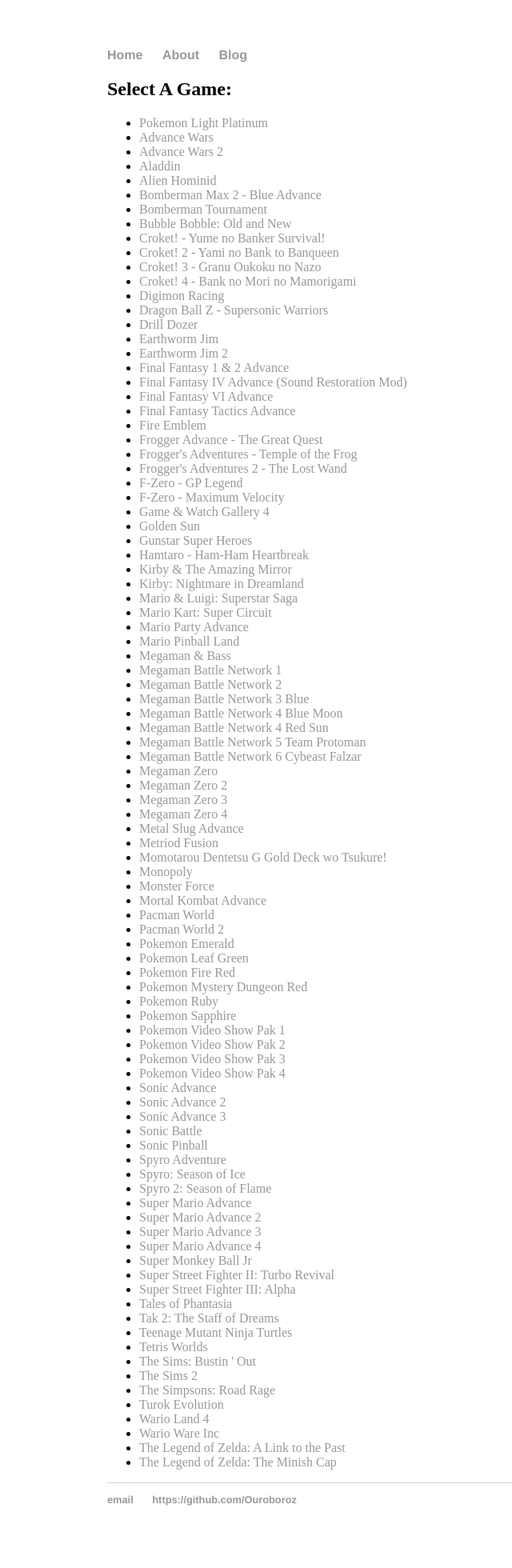
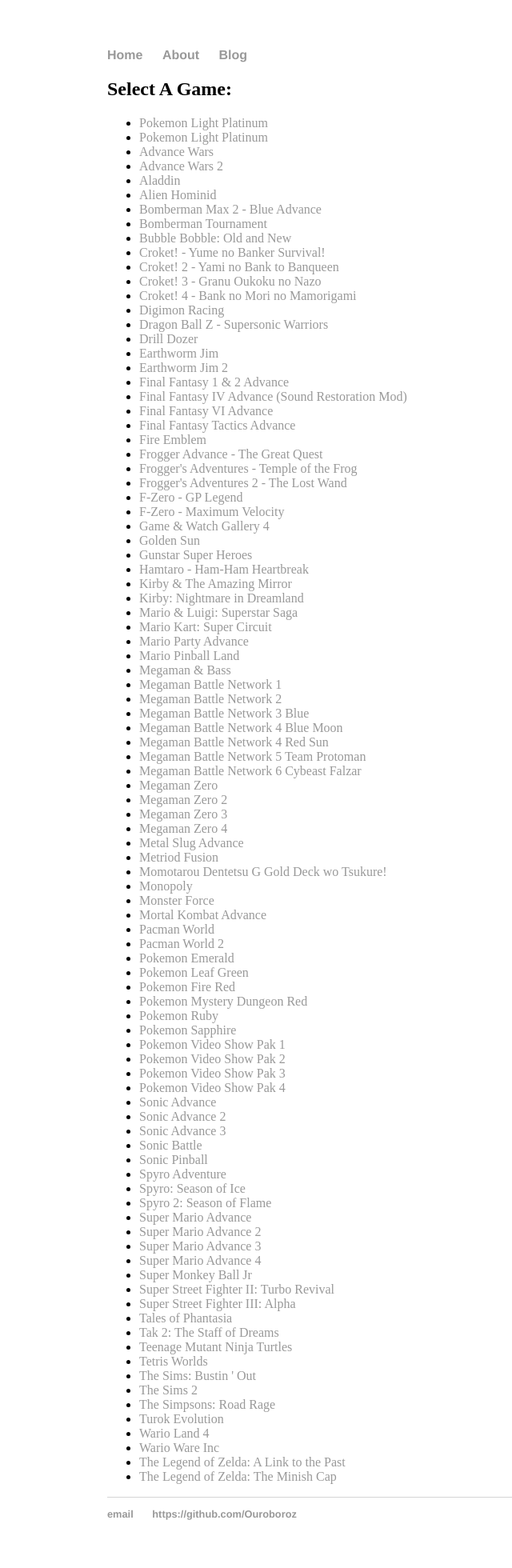
Before and after one commit to Ouroboroz/ouroboroz.github.io, a Jekyll site: the page built from gba/index.html, in a window 1280 px wide. Shown: the whole page at 80% size, without its empty margins (58-698 px from the left). Built offline with Jekyll 4.4.1, drawn with Linux system fonts in a browser that asks for light colours.

Commit message:
Updated Index

```diff
--- a/gba/index.html
+++ b/gba/index.html
@@ -6,6 +6,8 @@
         <h2>Select A Game:</h2>
         <ul>
         	<li><a href="./launcher.html#pokemonlightplat">Pokemon Light Platinum</a>
+        	</li>
+        	<li><a href="./launcher.html#pokemon-glazed-7b">Pokemon Light Platinum</a>
         	</li>
             <li><a href="./launcher.html#advancewars">Advance Wars</a></li>
             <li><a href="./launcher.html#advancewars2">Advance Wars 2</a></li>
```
